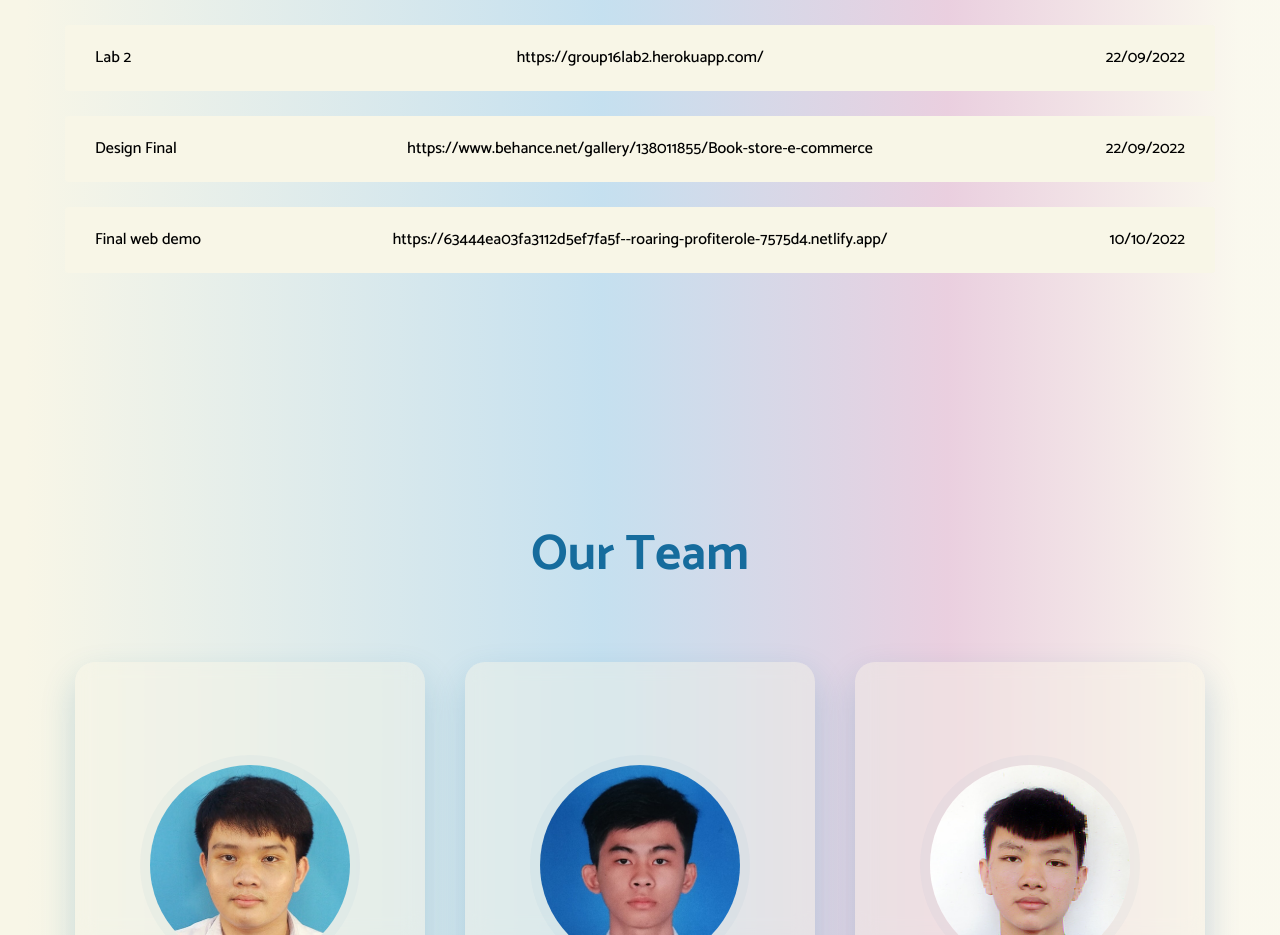
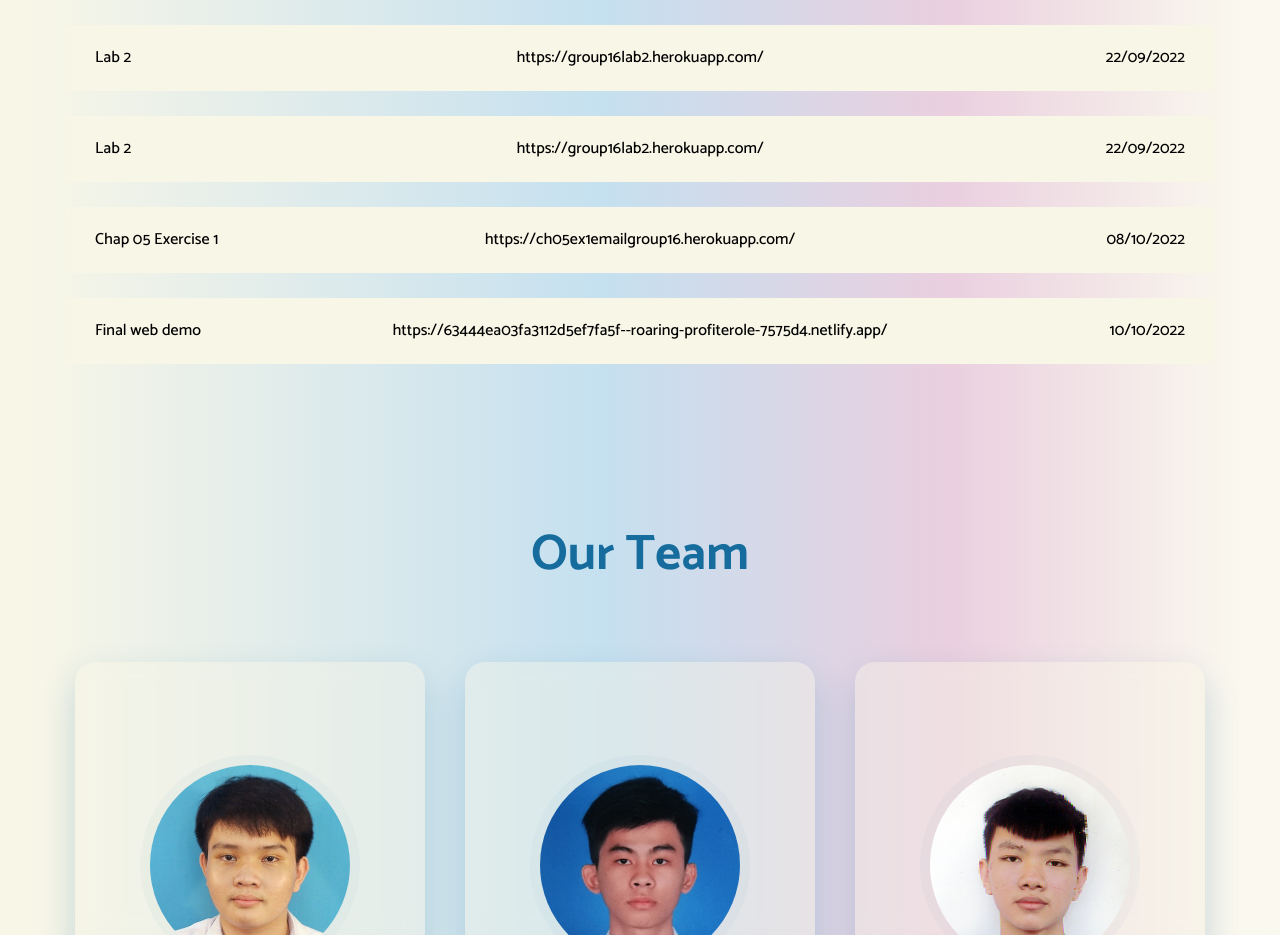
Before and after one commit to hualocson/HomePageWeb, a plain HTML site: page index.html in a window 1280 px wide. Shown: the part 1240-2175 px from the top of the page. Drawn offline with nearby package versions, Linux system fonts and the light colour scheme.

Commit message:
add ex1 chap 05

```diff
--- a/index.html
+++ b/index.html
@@ -76,15 +76,26 @@
 							<div class="col col-3" data-label="Amount">22/09/2022</div>
 						</li>
 						<li class="table-row">
-							<div class="col col-1" data-label="Job Id">Design Final</div>
+							<div class="col col-1" data-label="Job Id">Lab 2</div>
 							<div class="col col-2 menu__link-item" data-label="Customer Name">
-								<a
-									href="https://www.behance.net/gallery/138011855/Book-store-e-commerce"
-									target="_blank"
-									>https://www.behance.net/gallery/138011855/Book-store-e-commerce</a
+								<a href="https://group16lab2.herokuapp.com/" target="_blank"
+									>https://group16lab2.herokuapp.com/</a
 								>
 							</div>
 							<div class="col col-3" data-label="Amount">22/09/2022</div>
+						</li>
+						<li class="table-row">
+							<div class="col col-1" data-label="Job Id">
+								Chap 05 Exercise 1
+							</div>
+							<div class="col col-2 menu__link-item" data-label="Customer Name">
+								<a
+									href="https://ch05ex1emailgroup16.herokuapp.com/"
+									target="_blank"
+									>https://ch05ex1emailgroup16.herokuapp.com/</a
+								>
+							</div>
+							<div class="col col-3" data-label="Amount">08/10/2022</div>
 						</li>
 						<li class="table-row">
 							<div class="col col-1" data-label="Job Id">Final web demo</div>
```
